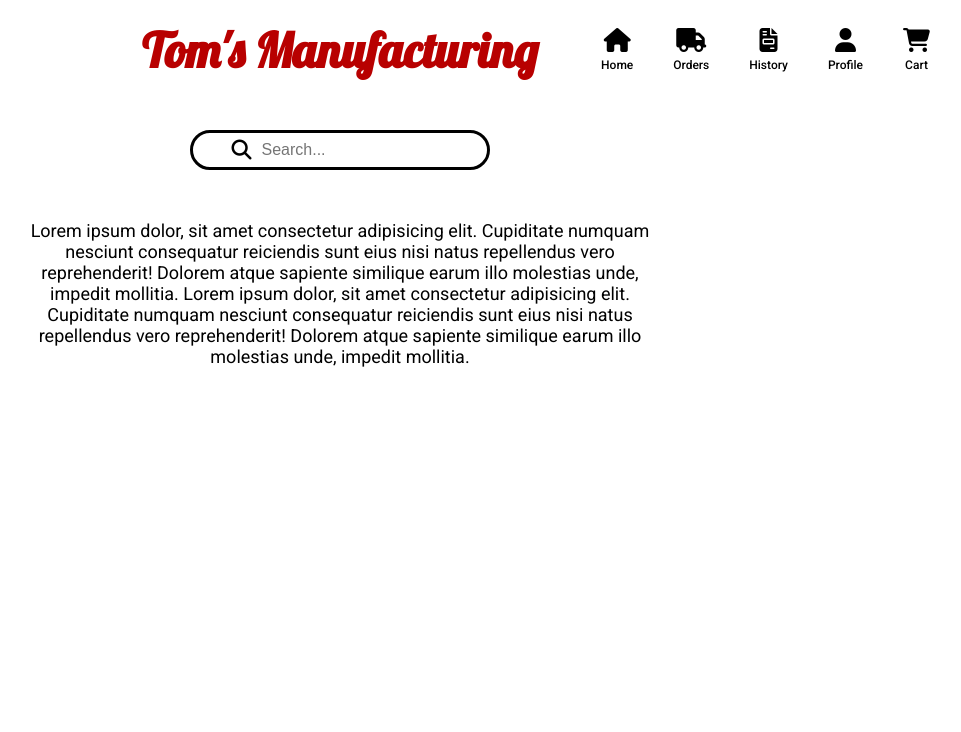
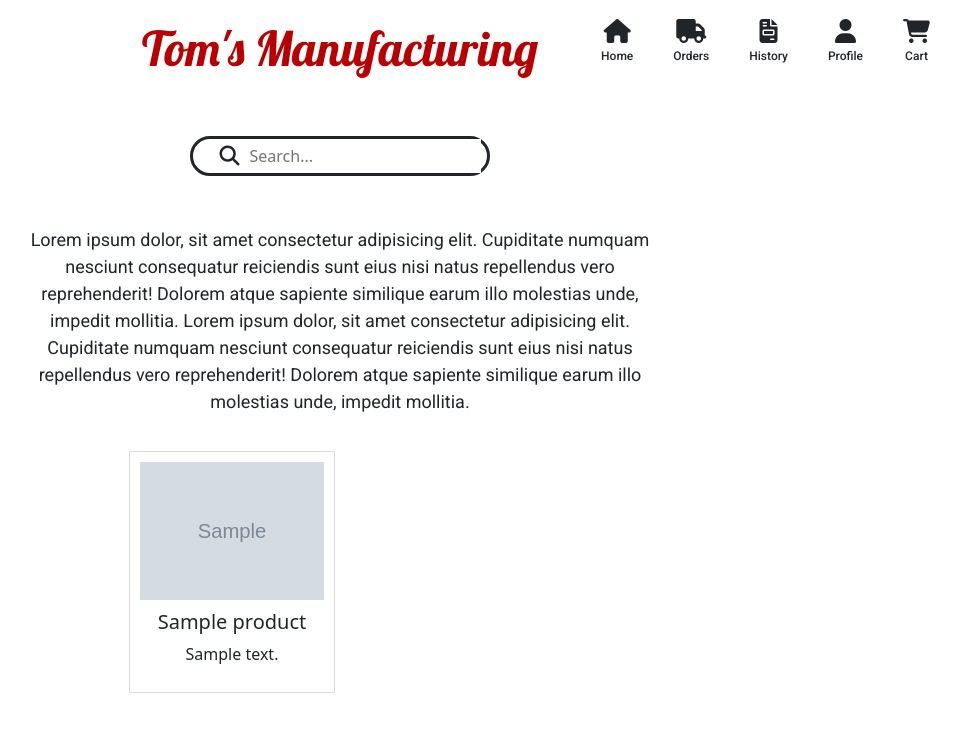
Before and after one commit to rorykaletsch/toms-manufacturing, a PHP site: page / in a window 1280 px wide. Shown: the top 732 px of the page, without its empty margins (300-1261 px from the left). Run offline with PHP 8.4, Linux system fonts and the light colour scheme; tables that the repository leaves empty or names only in its code hold one stand-in row (values such as "Sample post"); grey boxes marked "Sample" are stand-in pictures; some libraries are stand-ins or nearby versions.

Commit message:
More changes

```diff
--- /dev/null
+++ b/config.php
@@ -0,0 +1,19 @@
+<?php
+// config.php
+define('DB_SERVER', 'localhost');
+define('DB_USERNAME', 'root');
+define('DB_PASSWORD', ''); // Leave this empty if no password is set
+define('DB_NAME', 'toms-hardware');
+
+// Create connection
+function getDBConnection() {
+    $conn = new mysqli(DB_SERVER, DB_USERNAME, DB_PASSWORD, DB_NAME);
+
+    // Check connection
+    if ($conn->connect_error) {
+        die("Connection failed: " . $conn->connect_error);
+    }
+
+    return $conn;
+}
+?>
--- a/index.php
+++ b/index.php
@@ -7,14 +7,30 @@
     <link rel="preconnect" href="https://fonts.googleapis.com">
     <link rel="preconnect" href="https://fonts.gstatic.com" crossorigin>
     <link href="https://fonts.googleapis.com/css2?family=Lobster&display=swap" rel="stylesheet">
-    <link rel="preconnect" href="https://fonts.googleapis.com">
-    <link rel="preconnect" href="https://fonts.gstatic.com" crossorigin>
-    <link
-        href="https://fonts.googleapis.com/css2?family=Roboto:ital,wght@0,100;0,300;0,400;0,500;0,700;0,900;1,100;1,300;1,400;1,500;1,700;1,900&display=swap"
-        rel="stylesheet">
+    <link href="https://fonts.googleapis.com/css2?family=Roboto:ital,wght@0,100;0,300;0,400;0,500;0,700;0,900&display=swap" rel="stylesheet">
     <link rel="stylesheet" href="/dealer-portal/assets/css/index.css">
     <script src="https://kit.fontawesome.com/4feafd16e4.js" crossorigin="anonymous"></script>
     <title>Tom's Manufacturing</title>
+    <link href="https://stackpath.bootstrapcdn.com/bootstrap/5.0.0/css/bootstrap.min.css" rel="stylesheet">
+    <style>
+        .product-grid {
+            display: grid;
+            grid-template-columns: repeat(auto-fill, minmax(200px, 1fr));
+            gap: 10px;
+            margin-top: 20px;
+        }
+        .product-item {
+            text-align: center;
+            border: 1px solid #ddd;
+            padding: 10px;
+        }
+        .product-item img {
+            max-width: 100%;
+            height: auto;
+            display: block;
+            margin: 0 auto 10px;
+        }
+    </style>
 </head>
 
 <body>
@@ -27,10 +43,10 @@
         <div class="nav-buttons">
             <ul class='nav-list'>
                 <li class="nav-icon"><i id="home" class="fa-solid fa-house"></i>
-                    <h3 class="roboto-medium">Home</a></h3>
+                    <h3 class="roboto-medium">Home</h3>
                 </li>
                 <li class="nav-icon"><i id="orders" class="fa-solid fa-truck"></i>
-                    <h3 class="roboto-medium">Orders</a></h3>
+                    <h3 class="roboto-medium">Orders</h3>
                 </li>
                 <li class="nav-icon"><i id="history" class="fa-solid fa-file-invoice"></i>
                     <h3 class="roboto-medium">History</h3>
@@ -44,7 +60,6 @@
             </ul>
         </div>
     </div>
-
 
     <div>
         <div class="search-block">
@@ -68,7 +83,40 @@
             similique earum illo molestias unde, impedit mollitia.
         </p>
     </div>
-<script src="/dealer-portal/assets/js/index.js"></script>
+
+    <?php
+    include 'config.php';
+
+    $conn = getDBConnection();
+
+    // Fetch product details
+    $sql = "SELECT name, image_path, description FROM products LIMIT 6";
+    $result = $conn->query($sql);
+
+    $products = [];
+
+    if ($result->num_rows > 0) {
+        // Store product details in an array
+        while($row = $result->fetch_assoc()) {
+            $products[] = $row;
+        }
+    } else {
+        echo "0 results";
+    }
+    $conn->close();
+    ?>
+
+    <div class="product-grid">
+        <?php foreach ($products as $product): ?>
+            <div class="product-item">
+                <img src="<?php echo $product['image_path']; ?>" alt="<?php echo $product['name']; ?>">
+                <h5><?php echo $product['name']; ?></h5>
+                <p><?php echo $product['description']; ?></p>
+            </div>
+        <?php endforeach; ?>
+    </div>
+
+    <script src="https://stackpath.bootstrapcdn.com/bootstrap/5.0.0/js/bootstrap.bundle.min.js"></script>
 </body>
 
 </html>
```
Lines whose indentation alone changed are shown as unchanged.
